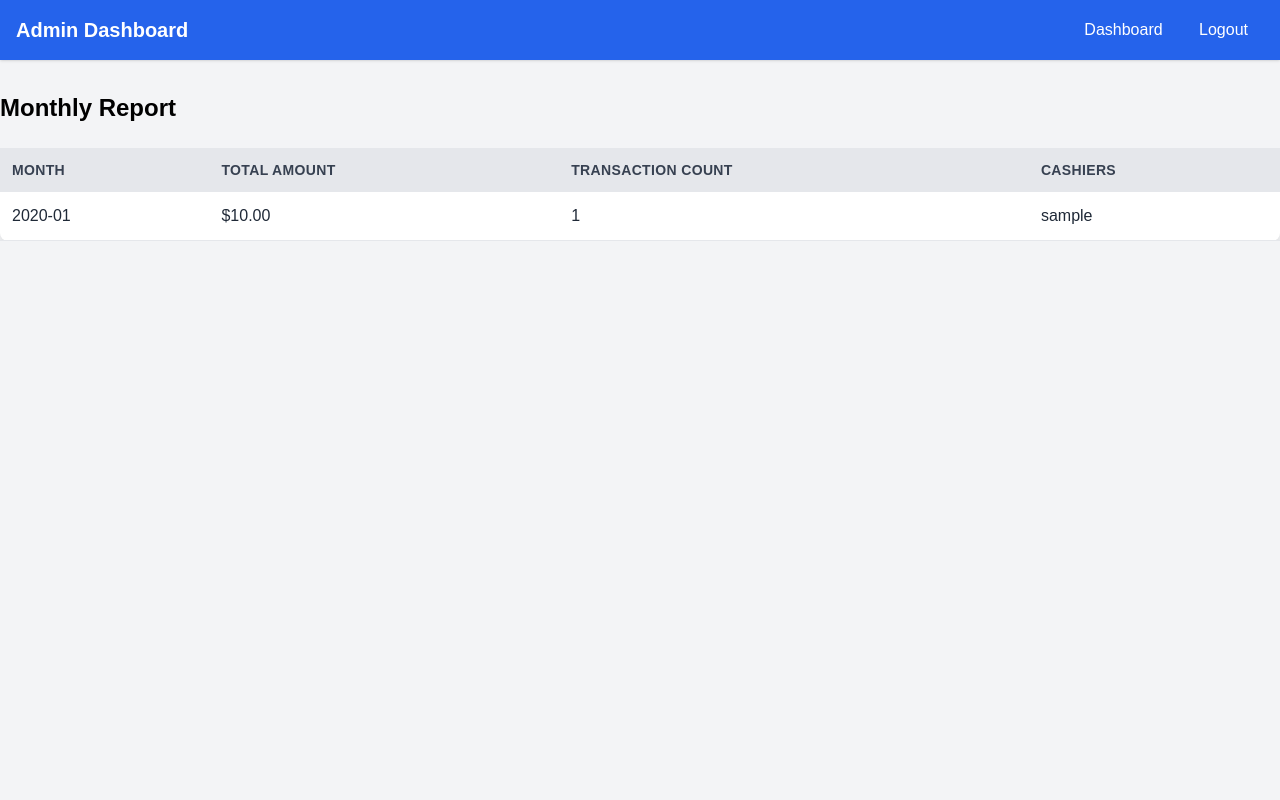
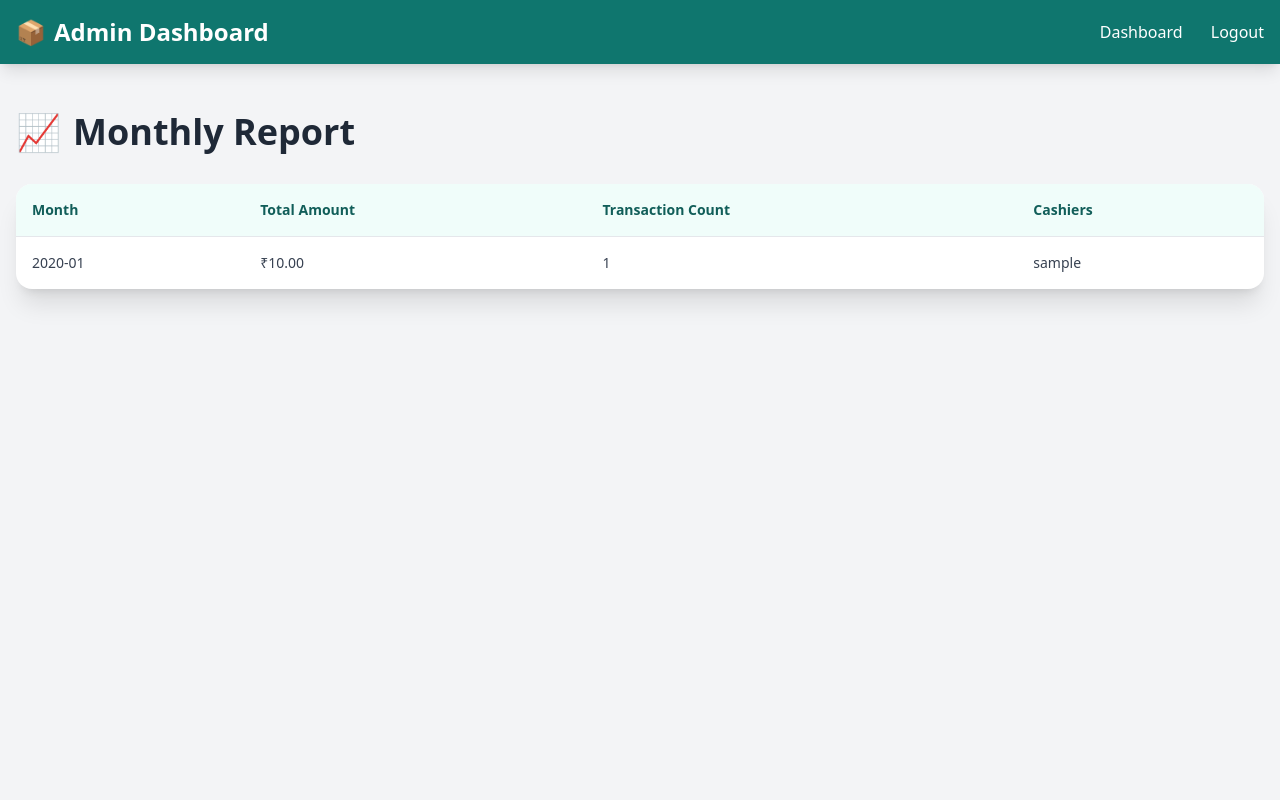
Before and after one commit to charannk007/billing, a Flask app: page /monthly_report in a window 1280 px wide. Run offline with Flask 3, Linux system fonts and the light colour scheme; the visitor is signed in with stand-in values (Sample User, id 1); tables that the repository leaves empty hold one stand-in row (values such as "Sample post"); some libraries are stand-ins or nearby versions.

Commit message:
Update monthly_report.html

```diff
--- a/templates/monthly_report.html
+++ b/templates/monthly_report.html
@@ -5,47 +5,81 @@
     <meta name="viewport" content="width=device-width, initial-scale=1.0" />
     <title>Monthly Report</title>
     <script src="https://cdn.tailwindcss.com"></script>
-    <link href="{{ url_for('static', filename='css/styles.css') }}" rel="stylesheet" />
+    <style>
+        /* Custom styles for enhanced UI */
+        .navbar {
+            transition: background-color 0.3s ease;
+        }
+        .navbar:hover {
+            background-color: #0f766e;
+        }
+        .table-row {
+            transition: background-color 0.2s ease;
+        }
+        .table-row:hover {
+            transform: translateY(-1px);
+        }
+        .table-container {
+            max-height: 500px;
+            overflow-y: auto;
+        }
+        /* Scrollbar customization */
+        .table-container::-webkit-scrollbar {
+            width: 8px;
+        }
+        .table-container::-webkit-scrollbar-track {
+            background: #f1f5f9;
+        }
+        .table-container::-webkit-scrollbar-thumb {
+            background: #2dd4bf;
+            border-radius: 4px;
+        }
+        .table-container::-webkit-scrollbar-thumb:hover {
+            background: #0f766e;
+        }
+    </style>
 </head>
-<body class="bg-gray-100 min-h-screen flex flex-col">
+<body class="bg-gray-100 min-h-screen flex flex-col text-gray-900 font-sans antialiased">
     <!-- Navbar -->
-    <nav class="bg-blue-600 text-white p-4 shadow">
+    <nav class="navbar bg-teal-600 text-white p-4 shadow-lg sticky top-0 z-10" role="navigation" aria-label="Admin Navigation">
         <div class="container mx-auto flex justify-between items-center">
-            <h1 class="text-xl font-bold">Admin Dashboard</h1>
-            <div>
-                <a href="{{ url_for('admin_dashboard') }}" class="px-4 hover:underline">Dashboard</a>
-                <a href="{{ url_for('logout') }}" class="px-4 hover:underline">Logout</a>
+            <h1 class="text-2xl font-bold flex items-center gap-2">
+                <span>📦</span> Admin Dashboard
+            </h1>
+            <div class="space-x-6">
+                <a href="{{ url_for('admin_dashboard') }}" class="hover:text-teal-200 transition duration-200 font-medium">Dashboard</a>
+                <a href="{{ url_for('logout') }}" class="hover:text-teal-200 transition duration-200 font-medium">Logout</a>
             </div>
         </div>
     </nav>
 
     <!-- Main Content -->
-    <main class="container mx-auto flex-grow mt-8">
-        <h2 class="text-2xl font-bold mb-6">Monthly Report</h2>
+    <main class="container mx-auto flex-grow px-4 py-12">
+        <h2 class="text-4xl font-extrabold text-gray-800 mb-8 flex items-center gap-3">
+            <span>📈</span> Monthly Report
+        </h2>
 
-        <div class="overflow-x-auto">
-            <table class="min-w-full bg-white rounded-lg shadow-lg">
-                <thead>
-                    <tr class="bg-gray-200 text-left text-sm uppercase tracking-wide text-gray-700">
-                        <th class="p-3">Month</th>
-                        <th class="p-3">Total Amount</th>
-                        <th class="p-3">Transaction Count</th>
-                        <th class="p-3">Cashiers</th>
+        <div class="table-container bg-white rounded-2xl shadow-xl overflow-hidden">
+            <table class="min-w-full text-sm border-collapse">
+                <thead class="bg-teal-50 text-teal-800 sticky top-0 z-5">
+                    <tr>
+                        <th class="p-4 font-semibold text-left">Month</th>
+                        <th class="p-4 font-semibold text-left">Total Amount</th>
+                        <th class="p-4 font-semibold text-left">Transaction Count</th>
+                        <th class="p-4 font-semibold text-left">Cashiers</th>
                     </tr>
                 </thead>
-                <tbody class="text-gray-800">
+                <tbody class="text-gray-700">
                     {% for row in report %}
-                        <tr class="border-b hover:bg-gray-50">
-                            <td class="p-3 font-medium">{{ row[0] }}</td>
-                            <td class="p-3">
-                                ${{ "%.2f"|format(row[1] or 0) }}
-                            </td>
-                            <td class="p-3">{{ row[2] }}</td>
-                            <td class="p-3">{{ row[3] }}</td>
+                        <tr class="table-row border-t border-gray-200 hover:bg-teal-50">
+                            <td class="p-4 font-medium">{{ row[0] }}</td>
+                            <td class="p-4">₹{{ "%.2f"|format(row[1] or 0) }}</td>
+                            <td class="p-4">{{ row[2] }}</td>
+                            <td class="p-4">{{ row[3] }}</td>
                         </tr>
                     {% else %}
                         <tr>
-                            <td colspan="4" class="p-4 text-center text-gray-500">No report data available.</td>
+                            <td colspan="4" class="p-6 text-center text-gray-500">No report data available.</td>
                         </tr>
                     {% endfor %}
                 </tbody>
```
